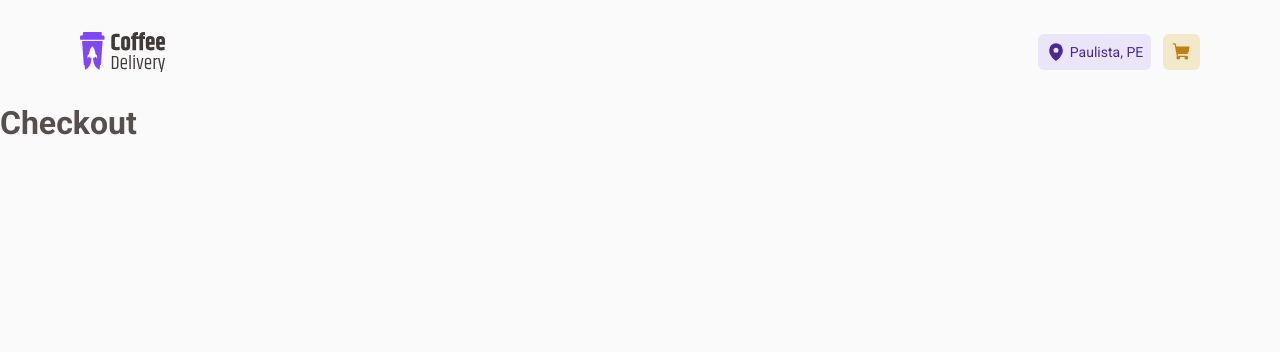
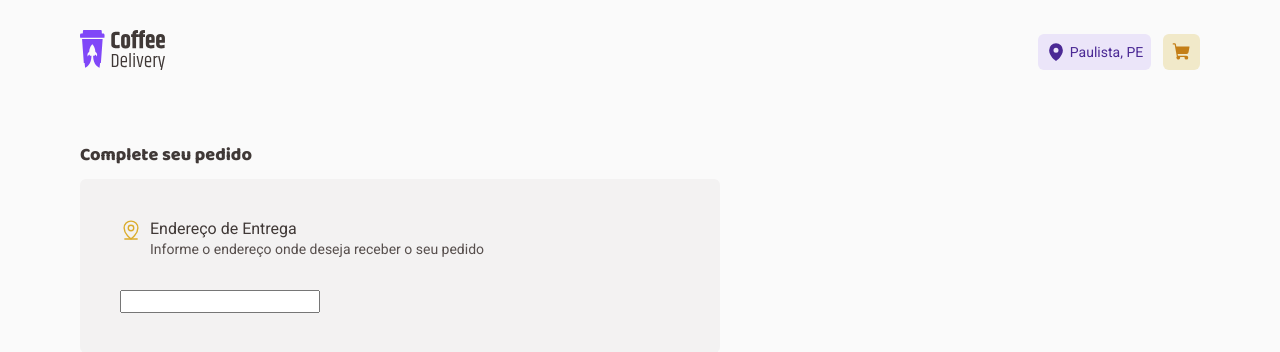
Before and after one commit to fabiomrm/coffee-delivery, a React (Vite) app in the folder frontend/: page /checkout in a window 1280 px wide. Shown: the top 352 px of the page. Built offline with nearby package versions, Linux system fonts and the light colour scheme.

Commit message:
Checkout page style

```diff
--- a/frontend/src/components/Header/index.tsx
+++ b/frontend/src/components/Header/index.tsx
@@ -1,21 +1,26 @@
 import { HeaderButton, HeaderButtonsContainer, HeaderContainer } from "./styles";
 import logoImg from '../../assets/logo.svg'
 import { MapPin, ShoppingCart } from 'phosphor-react'
+import { NavLink } from "react-router-dom";
 
 export function Header() {
   return (
     <HeaderContainer>
       <div className="container">
-        <img src={logoImg} alt="" />
+        <NavLink to="/">
+          <img src={logoImg} alt="" />
+        </NavLink>
 
         <HeaderButtonsContainer>
           <HeaderButton variant="purple">
             <MapPin size={20} weight="fill" />
             Paulista, PE
           </HeaderButton>
-          <HeaderButton variant="yellow">
-            <ShoppingCart size={20} weight="fill" />
-          </HeaderButton>
+          <NavLink to="/checkout">
+            <HeaderButton variant="yellow">
+              <ShoppingCart size={20} weight="fill" />
+            </HeaderButton>
+          </NavLink>
         </HeaderButtonsContainer>
       </div>
     </HeaderContainer>
--- /dev/null
+++ b/frontend/src/components/Input/styles.ts
@@ -0,0 +1,19 @@
+import styled from "styled-components";
+
+export const InputContainer = styled.div`
+  height: 2.625rem;
+  border-radius: 4px;
+  border: 1px solid ${({ theme }) => theme.colors["base-button"]};
+  background: ${({ theme }) => theme.colors["base-input"]};
+  color: ${({ theme }) => theme.colors["base-text"]};
+  font-size: 0.75rem;
+  padding: 0 0 .75rem;
+
+  &:focus {
+    border-color: ${({ theme }) => theme.colors["brand-yellow-dark"]};
+  }
+
+  &::placeholder {
+    color: ${({ theme }) => theme.colors["base-label"]};
+  }
+`;
--- /dev/null
+++ b/frontend/src/pages/Checkout/CompleteOrderForm/AddressForm/index.tsx
@@ -0,0 +1,9 @@
+import { AddressFormContainer } from "./styles";
+
+export function AddressForm() {
+  return (
+    <AddressFormContainer>
+      <input type="text" />
+    </AddressFormContainer>
+  )
+}
--- /dev/null
+++ b/frontend/src/pages/Checkout/CompleteOrderForm/AddressForm/styles.ts
@@ -0,0 +1,10 @@
+import styled from "styled-components";
+
+export const AddressFormContainer = styled.div`
+  width: 100%;
+  display: grid;
+  grid-template-columns: 12.5rem 17.25rem 3.75rem;
+  column-gap: 0.75rem;
+  row-gap: 1rem;
+  grid-auto-flow: dense;
+`
--- /dev/null
+++ b/frontend/src/pages/Checkout/CompleteOrderForm/index.tsx
@@ -0,0 +1,29 @@
+import { MapPinLine } from "phosphor-react";
+import { useTheme } from "styled-components";
+import { TitleText } from "../../../components/Typograhy";
+import { SectionTitle } from "../SectionTitle";
+import { FormSectionContainer } from "../styles";
+import { AddressForm } from "./AddressForm";
+import { CompleteOrderFormContainer } from "./styles";
+
+export function CompleteOrderForm() {
+
+  const { colors } = useTheme();
+
+  return (
+    <CompleteOrderFormContainer>
+      <TitleText size="xs" color="subtitle">
+        Complete seu pedido
+      </TitleText>
+      <FormSectionContainer>
+        <SectionTitle
+          title="Endereço de Entrega"
+          subtitle="Informe o endereço onde deseja receber o seu pedido"
+          icon={<MapPinLine size={22} color={colors["brand-yellow"]} />}
+        />
+
+        <AddressForm />
+      </FormSectionContainer>
+    </CompleteOrderFormContainer>
+  )
+}
--- /dev/null
+++ b/frontend/src/pages/Checkout/CompleteOrderForm/styles.ts
@@ -0,0 +1,8 @@
+import styled from "styled-components";
+
+export const CompleteOrderFormContainer = styled.div`
+  display: flex;
+  flex-direction: column;
+  gap: 0.75rem;
+  width: 40rem;
+`
--- /dev/null
+++ b/frontend/src/pages/Checkout/SectionTitle/index.tsx
@@ -0,0 +1,22 @@
+import { RegularText } from "../../../components/Typograhy";
+import { SectionTitleContainer } from "./styles";
+
+interface SectionTitleProps {
+  title: string;
+  subtitle: string;
+  icon: React.ReactNode;
+}
+
+export function SectionTitle({ title, subtitle, icon }: SectionTitleProps) {
+
+  return (
+    <SectionTitleContainer>
+      {icon}
+      <div>
+        <RegularText color="subtitle">{title}</RegularText>
+        <RegularText size="s">{subtitle}</RegularText>
+      </div>
+    </SectionTitleContainer>
+  )
+
+}
--- /dev/null
+++ b/frontend/src/pages/Checkout/SectionTitle/styles.ts
@@ -0,0 +1,7 @@
+import styled from "styled-components";
+
+
+export const SectionTitleContainer = styled.div`
+  display: flex;
+  gap: 0.5rem;
+`
--- a/frontend/src/pages/Checkout/index.tsx
+++ b/frontend/src/pages/Checkout/index.tsx
@@ -1,5 +1,10 @@
+import { CompleteOrderForm } from "./CompleteOrderForm";
+import { CheckoutContainer } from "./styles";
+
 export function Checkout() {
   return (
-    <h1>Checkout</h1>
+    <CheckoutContainer className="container">
+      <CompleteOrderForm />
+    </CheckoutContainer>
   )
 }
--- a/frontend/src/pages/Checkout/styles.ts
+++ b/frontend/src/pages/Checkout/styles.ts
@@ -1 +1,21 @@
 import styled from "styled-components";
+
+export const CheckoutContainer = styled.form`
+  margin-top: 2.5rem;
+  display: flex;
+  justify-content: space-between;
+  gap: 2rem;
+`
+
+export const SectionBaseStyle = styled.div`
+  width: 100%;
+  background: ${({ theme }) => theme.colors["base-card"]};
+  border-radius: 6px;
+  padding: 2.5rem;
+`
+
+export const FormSectionContainer = styled(SectionBaseStyle)`
+  display: flex;
+  flex-direction: column;
+  gap: 2rem;
+`
```
Also changed, not shown: frontend/src/components/Input/index.tsx (added, +10 -0 lines).
